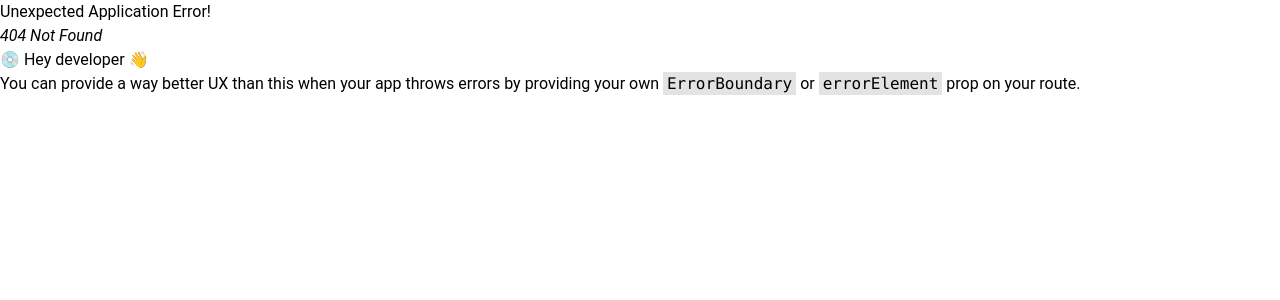
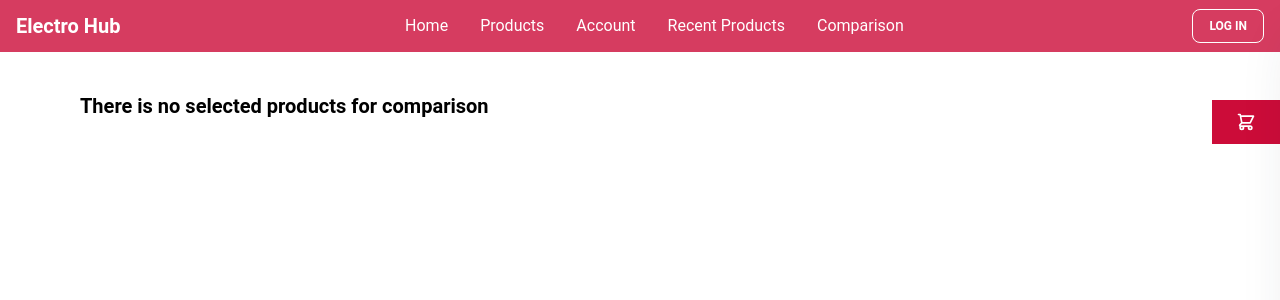
Before and after one commit to shiningsudipto/a9-client, a React (Vite) app: page /comparison in a window 1280 px wide. Before the commit this address had no page. Shown: the top 300 px of the page. Built offline with nearby package versions, Linux system fonts and the light colour scheme.

Commit message:
comparison functionality added

```diff
--- a/src/components/shared/CustomNavbar.tsx
+++ b/src/components/shared/CustomNavbar.tsx
@@ -13,11 +13,9 @@ import {
   XMarkIcon,
 } from "@heroicons/react/24/outline";
 
-import { HiOutlineShoppingCart } from "react-icons/hi";
 import { Link } from "react-router-dom";
 import { useAppDispatch, useAppSelector } from "../../redux/hooks";
 import { setUser, TUser, useCurrentUser } from "../../redux/slices/auth";
-import CustomDrawer from "../ui/CustomDrawer";
 
 const CustomNavbar = () => {
   const [openNav, setOpenNav] = useState(false);
@@ -40,6 +38,10 @@ const CustomNavbar = () => {
     {
       path: `recent-products`,
       name: "Recent Products",
+    },
+    {
+      path: `comparison`,
+      name: "Comparison",
     },
   ];
 
--- a/src/components/ui/ProductCard.tsx
+++ b/src/components/ui/ProductCard.tsx
@@ -8,6 +8,11 @@ import {
 } from "../../redux/slices/cart";
 import { useAppDispatch, useAppSelector } from "../../redux/hooks";
 import { toast } from "sonner";
+import {
+  addToComparison,
+  selectComparison,
+} from "../../redux/slices/comparison";
+import { GrCompare } from "react-icons/gr";
 
 const ProductCard = ({
   products,
@@ -49,6 +54,44 @@ const ProductCard = ({
     }
   };
 
+  const comparisonState = useAppSelector(selectComparison);
+
+  const handleAddToComparison = (product: TProduct) => {
+    const currentCategory = comparisonState.category;
+
+    if (comparisonState.products.length === 0) {
+      dispatch(
+        addToComparison({
+          id: product.id,
+          name: product.name,
+          price: product.price,
+          category: product.category,
+          discount: product.discount,
+          rating: 0,
+        })
+      );
+      toast.success("Product added for comparison.");
+    } else if (currentCategory !== product.category) {
+      toast.error("Only products from the same category can be compared.");
+    } else if (comparisonState.products.some((p) => p.id === product.id)) {
+      toast.warning("Product is already in the comparison list.");
+    } else if (comparisonState.products.length >= 3) {
+      toast.error("You can compare up to three products only.");
+    } else {
+      dispatch(
+        addToComparison({
+          id: product.id,
+          name: product.name,
+          price: product.price,
+          category: product.category,
+          discount: product.discount,
+          rating: 0,
+        })
+      );
+      toast.success("Product added for comparison.");
+    }
+  };
+
   return (
     <div>
       {products?.length > 0 ? (
@@ -60,13 +103,19 @@ const ProductCard = ({
             return (
               <div
                 key={product?.id}
-                className="bg-white shadow-md rounded-lg overflow-hidden"
+                className="bg-white shadow-md rounded-lg overflow-hidden relative"
               >
                 <img
                   src={product?.images[0]}
                   alt={product?.name}
                   className="h-48 w-full object-cover"
                 />
+                <button
+                  onClick={() => handleAddToComparison(product)}
+                  className="absolute top-1 right-1 text-white bg-primary py-1 px-2 rounded-md"
+                >
+                  <GrCompare />
+                </button>
                 <div className="p-4">
                   <h3 className="text-lg font-semibold text-gray-800">
                     <Link to={`/product-details/${product?.id}`}>
--- /dev/null
+++ b/src/pages/comparison/Comparison.tsx
@@ -0,0 +1,50 @@
+import CustomButton from "../../components/ui/CustomButton";
+import CustomTable from "../../components/ui/CustomTable";
+import { useAppDispatch, useAppSelector } from "../../redux/hooks";
+import {
+  clearComparison,
+  selectComparison,
+} from "../../redux/slices/comparison";
+
+const tableHead = ["Name", "Category", "Price", "Discount", "Review"];
+
+const Comparison = () => {
+  const dispatch = useAppDispatch();
+  const { products } = useAppSelector(selectComparison);
+  return (
+    <div className="section-gap-xy">
+      {products?.length === 0 ? (
+        <p className="text-xl font-bold">
+          There is no selected products for comparison
+        </p>
+      ) : (
+        <div>
+          <div className="flex items-center justify-between">
+            <h2 className="text-3xl font-bold">Comparison</h2>
+            <div>
+              <CustomButton
+                label="Clear all"
+                onclick={() => dispatch(clearComparison())}
+              />
+            </div>
+          </div>
+          <CustomTable tableHead={tableHead}>
+            {products?.map((item) => {
+              return (
+                <tr key={item?.id}>
+                  <td className="px-5 py-3 border">{item?.name}</td>
+                  <td className="px-5 py-3 border">{item?.category}</td>
+                  <td className="px-5 py-3 border">{item?.price}</td>
+                  <td className="px-5 py-3 border">{item?.discount}</td>
+                  <td className="px-5 py-3 border">{item?.rating}</td>
+                </tr>
+              );
+            })}
+          </CustomTable>
+        </div>
+      )}
+    </div>
+  );
+};
+
+export default Comparison;
--- a/src/pages/details/Details.tsx
+++ b/src/pages/details/Details.tsx
@@ -1,6 +1,5 @@
 import { Link, useParams } from "react-router-dom";
 import { useGetProductDetailsQuery } from "../../redux/features/product";
-import CustomButton from "../../components/ui/CustomButton";
 import ReviewCard from "../../components/ui/ReviewCard";
 import { useAppSelector } from "../../redux/hooks";
 import { TUser, useCurrentUser } from "../../redux/slices/auth";
@@ -60,7 +59,7 @@ const Details = () => {
                 </p>
               )}
               <div className="w-fit">
-                <CustomButton label="Add to cart" />
+                {/* <CustomButton label="Add to cart" /> */}
               </div>
             </div>
 
--- a/src/pages/shopDetails/ShopDetails.tsx
+++ b/src/pages/shopDetails/ShopDetails.tsx
@@ -17,12 +17,12 @@ const ShopDetails = () => {
   const user = useAppSelector(useCurrentUser) as TUser;
   const [toggleFollowFunc] = useToggleFollowMutation();
 
-  const isFollowing = isUserFollowingShop(shop.Follower, user.id);
+  const isFollowing = isUserFollowingShop(shop?.Follower, user?.id);
 
   const handleToggleFollow = async () => {
     const toastId = toast.loading("Action in progress please wait!");
     const data = {
-      userId: user.id,
+      userId: user?.id,
       shopId: shop?.id,
     };
     try {
--- /dev/null
+++ b/src/redux/slices/comparison.ts
@@ -0,0 +1,84 @@
+/* eslint-disable @typescript-eslint/no-explicit-any */
+import { createSlice, PayloadAction } from "@reduxjs/toolkit";
+import { RootState } from "../store";
+
+interface CompareProduct {
+  id: string;
+  name: string;
+  price: number;
+  category: string;
+  rating: number;
+  discount: number;
+  [key: string]: any;
+}
+
+interface ComparisonState {
+  products: CompareProduct[];
+  category: string | null;
+}
+
+const initialState: ComparisonState = {
+  products: [],
+  category: null,
+};
+
+const comparisonSlice = createSlice({
+  name: "comparison",
+  initialState,
+  reducers: {
+    // Add a product to comparison
+    addToComparison: (state, action: PayloadAction<CompareProduct>) => {
+      const product = action.payload;
+
+      // If no products exist, set category and add product
+      if (state.products.length === 0) {
+        state.products.push(product);
+        state.category = product.category;
+      } else {
+        // Check if product category matches
+        if (state.category !== product.category) {
+          // Reject addition if the product's category is different
+          console.warn("Only products from the same category can be compared.");
+          return;
+        }
+
+        // Check if product is already in the comparison list
+        const exists = state.products.some((p) => p.id === product.id);
+        if (exists) {
+          console.warn("Product is already in the comparison list.");
+          return;
+        }
+
+        // Add product if comparison limit (3) is not exceeded
+        if (state.products.length < 3) {
+          state.products.push(product);
+        } else {
+          console.warn("You can compare up to three products only.");
+        }
+      }
+    },
+
+    // Remove a product from comparison
+    removeFromComparison: (state, action: PayloadAction<string>) => {
+      state.products = state.products.filter((p) => p.id !== action.payload);
+
+      // If no products remain, reset category
+      if (state.products.length === 0) {
+        state.category = null;
+      }
+    },
+
+    // Clear the comparison list
+    clearComparison: (state) => {
+      state.products = [];
+      state.category = null;
+    },
+  },
+});
+
+export const { addToComparison, removeFromComparison, clearComparison } =
+  comparisonSlice.actions;
+
+export const selectComparison = (state: RootState) => state.comparison;
+
+export default comparisonSlice.reducer;
--- a/src/redux/store.ts
+++ b/src/redux/store.ts
@@ -15,6 +15,7 @@ import baseApi from "./api/baseApi";
 import authReducer from "./slices/auth";
 import searchReducer from "./slices/searchOptions";
 import cartReducer from "./slices/cart";
+import comparisonReducer from "./slices/comparison";
 
 const persistConfig = {
   key: "auth",
@@ -34,6 +35,7 @@ export const store = configureStore({
     auth: persistedAuthReducer,
     cart: persistedCartReducer,
     searchOptions: searchReducer,
+    comparison: comparisonReducer,
   },
   middleware: (getDefaultMiddleware) =>
     getDefaultMiddleware({
--- a/src/routes/router.tsx
+++ b/src/routes/router.tsx
@@ -16,6 +16,7 @@ import Details from "../pages/details/Details";
 import ShopDetails from "../pages/shopDetails/ShopDetails";
 import Products from "../pages/Products/Products";
 import RecentProducts from "../pages/recent-products/RecentProducts";
+import Comparison from "../pages/comparison/Comparison";
 
 const router = createBrowserRouter([
   {
@@ -43,8 +44,8 @@ const router = createBrowserRouter([
         element: <Products />,
       },
       {
-        path: "recent-products",
-        element: <RecentProducts />,
+        path: "comparison",
+        element: <Comparison />,
       },
     ],
   },
--- a/src/utils/index.ts
+++ b/src/utils/index.ts
@@ -23,5 +23,5 @@ export const isUserFollowingShop = (
   followers: TFollower[],
   userId: string
 ): boolean => {
-  return followers.some((follower) => follower.userId === userId);
+  return followers?.some((follower) => follower?.userId === userId);
 };
```
